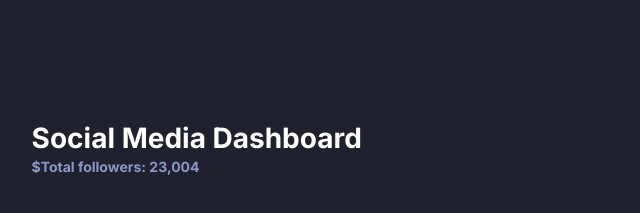
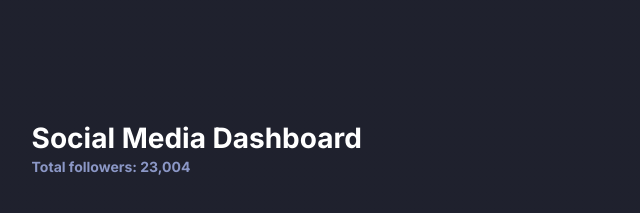
Before and after one commit to luis-moguea/dashboard, a website with bundled scripts: page index.html in a window 1280 px wide. Shown: the top 213 px of the page, 166-806 px from the left. Built offline with nearby package versions, Linux system fonts and the light colour scheme.

Commit message:
general project updates

```diff
--- a/index.html
+++ b/index.html
@@ -15,7 +15,7 @@
                 <div class="header-js">
                     <div class="title">
                         <h1 class="title--text">Social Media Dashboard</h1>
-                        <p class="total-follows">$Total followers: 23,004</p>
+                        <p class="total-follows">Total followers: 23,004</p>
                     </div>
                     <div class="button">
                         <p class="dark-word">Dark Mode</p>
```
Also changed, not shown: README.md.
